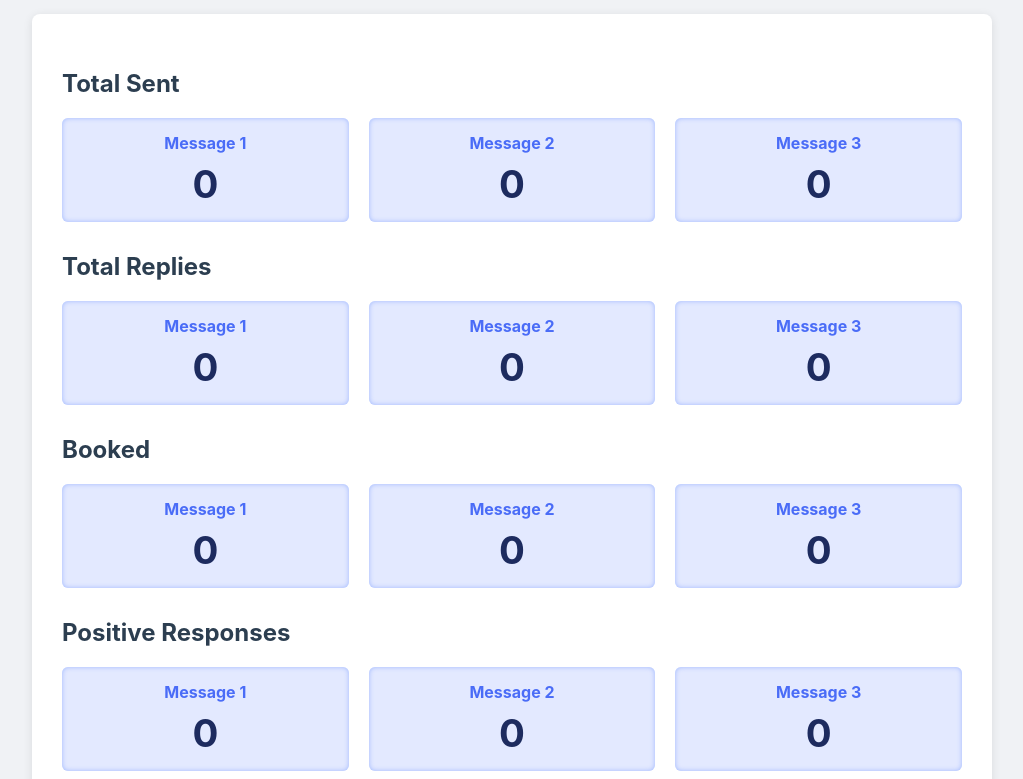
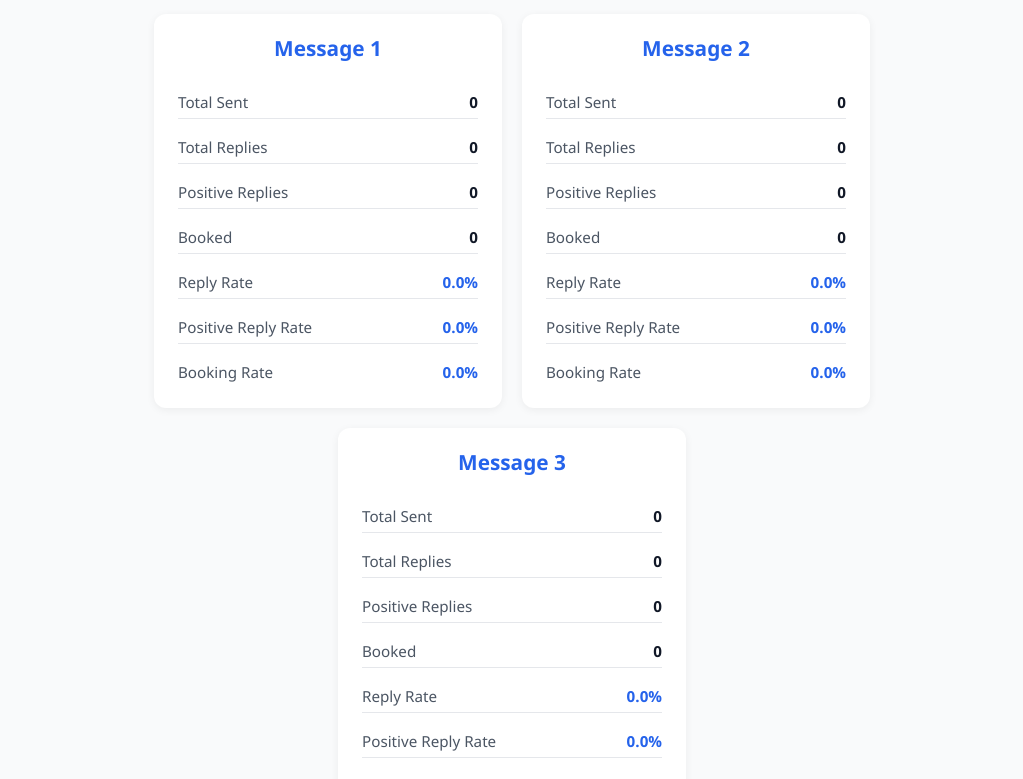
Before and after one commit to terrencechungong/JSON-FILES-FOR-FETCH, a plain HTML site: page index.html in a window 1280 px wide. Shown: the part 96-875 px from the top of the page, without its empty margins (128-1151 px from the left). Drawn offline with Linux system fonts and the light colour scheme.

Commit message:
Update index.html

```diff
--- a/index.html
+++ b/index.html
@@ -6,165 +6,123 @@
   <title>Cold SMS Metrics Dashboard</title>
   <style>
     body {
-    font-family: -apple-system, BlinkMacSystemFont, 'Segoe UI', Roboto, Oxygen,
-      Ubuntu, Cantarell, 'Open Sans', 'Helvetica Neue', sans-serif;
-    background: #f0f2f5;
+      font-family: 'Segoe UI', Tahoma, Geneva, Verdana, sans-serif;
+      background: #f9fafb;
       margin: 0;
       padding: 20px;
-    color: #333;
+      color: #1f2937;
     }
+
     h1 {
       text-align: center;
-    margin-bottom: 30px;
+      margin-bottom: 32px;
+      color: #111827;
+      font-size: 1.8rem;
     }
+
     .container {
-    max-width: 900px;
+      display: flex;
+      flex-wrap: wrap;
+      justify-content: center;
+      gap: 20px;
+      max-width: 1000px;
       margin: 0 auto;
-    background: white;
-    border-radius: 8px;
-    padding: 25px 30px;
-    box-shadow: 0 2px 10px rgb(0 0 0 / 0.1);
     }
-  .metrics-grid {
-    display: grid;
-    grid-template-columns: repeat(auto-fit, minmax(180px, 1fr));
-    gap: 20px;
+
+    .card {
+      background: #ffffff;
+      border-radius: 12px;
+      box-shadow: 0 2px 8px rgba(0, 0, 0, 0.06);
+      width: 300px;
+      padding: 20px 24px;
+      display: flex;
+      flex-direction: column;
+      gap: 12px;
     }
-  .metric-card {
-    background: #e3e9ff;
-    border-radius: 6px;
-    padding: 15px 20px;
+
+    .card h2 {
       text-align: center;
-    box-shadow: inset 0 0 5px #a0b8ff;
+      font-size: 1.3rem;
+      margin: 0 0 12px;
+      color: #2563eb;
     }
-  .metric-card h2 {
-    margin: 0 0 8px 0;
-    font-size: 1rem;
-    color: #4a6cf7;
+
+    .stat {
+      display: flex;
+      justify-content: space-between;
+      font-size: 0.95rem;
+      padding: 6px 0;
+      border-bottom: 1px solid #e5e7eb;
     }
-  .metric-value {
-    font-size: 2.4rem;
-    font-weight: 700;
-    color: #1d2b5f;
+
+    .stat:last-child {
+      border-bottom: none;
     }
-  .loading {
-    text-align: center;
-    font-size: 1.2rem;
-    color: #666;
-    margin-top: 40px;
+
+    .stat-label {
+      font-weight: 500;
+      color: #4b5563;
     }
-  @media (max-width: 500px) {
-    .metric-value {
-      font-size: 1.8rem;
+
+    .stat-value {
+      font-weight: 600;
+      color: #111827;
+    }
+
+    .rate {
+      color: #2563eb;
+    }
+
+    @media (max-width: 640px) {
+      h1 {
+        font-size: 1.5rem;
+      }
+
+      .card {
+        width: 100%;
+        max-width: 90vw;
       }
     }
   </style>
 </head>
 <body>
+
   <h1>Cold SMS Metrics Dashboard</h1>
-  <div class="container" id="metrics-container">
-    <div class="loading">Loading metrics...</div>
-  </div>
+  <div class="container" id="metricsContainer"></div>
 
   <script>
-  async function loadMetrics() {
-    try {
-      const res = await fetch('https://raw.githubusercontent.com/terrencechungong/JSON-FILES-FOR-FETCH/main/sms_metrics.json');
-      if (!res.ok) throw new Error('Failed to fetch metrics');
-      const data = await res.json();
+    const url = 'https://raw.githubusercontent.com/terrencechungong/JSON-FILES-FOR-FETCH/main/sms_metrics.json';
 
-      const container = document.getElementById('metrics-container');
-      container.innerHTML = ''; // Clear loading text
-
-      // Define groups for better layout
-      const groups = [
-        {
-          title: 'Total Sent',
-          keys: ['msg1TotalSent', 'msg2TotalSent', 'msg3TotalSent'],
-          labels: ['Message 1', 'Message 2', 'Message 3'],
-        },
-        {
-          title: 'Total Replies',
-          keys: ['msg1TotalReplies', 'msg2TotalReplies', 'msg3TotalReplies'],
-          labels: ['Message 1', 'Message 2', 'Message 3'],
-        },
-        {
-          title: 'Booked',
-          keys: ['msg1Booked', 'msg2Booked', 'msg3Booked'],
-          labels: ['Message 1', 'Message 2', 'Message 3'],
-        },
-        {
-          title: 'Positive Responses',
-          keys: ['msg1Positive', 'msg2Positive', 'msg3Positive'],
-          labels: ['Message 1', 'Message 2', 'Message 3'],
-        },
-        {
-          title: 'Reply Rates',
-          keys: ['msg1ReplyRate', 'msg2ReplyRate', 'msg3ReplyRate'],
-          labels: ['Message 1', 'Message 2', 'Message 3'],
-          isPercent: true,
-        },
-        {
-          title: 'Positive Reply Rates',
-          keys: ['msg1PositiveReplyRate', 'msg2PositiveReplyRate', 'msg3PositiveReplyRate'],
-          labels: ['Message 1', 'Message 2', 'Message 3'],
-          isPercent: true,
-        },
-        {
-          title: 'Booking Rates',
-          keys: ['msg1BookRate', 'msg2BookRate', 'msg3BookRate'],
-          labels: ['Message 1', 'Message 2', 'Message 3'],
-          isPercent: true,
-        }
-      ];
-
-      groups.forEach(group => {
-        const section = document.createElement('section');
-        const heading = document.createElement('h2');
-        heading.textContent = group.title;
-        heading.style.color = '#2c3e50';
-        heading.style.marginTop = '30px';
-        section.appendChild(heading);
-
-        const grid = document.createElement('div');
-        grid.className = 'metrics-grid';
-
-        group.keys.forEach((key, i) => {
-          const card = document.createElement('div');
-          card.className = 'metric-card';
-
-          const label = document.createElement('h2');
-          label.textContent = group.labels[i];
-          card.appendChild(label);
-
-          const value = document.createElement('div');
-          value.className = 'metric-value';
-
-          let val = data[key];
-          if (group.isPercent) {
-            val = (val * 100).toFixed(1) + '%';
-          } else {
-            val = val.toLocaleString();
+    function formatPercent(num) {
+      return (num * 100).toFixed(1) + '%';
     }
 
-          value.textContent = val;
-          card.appendChild(value);
+    fetch(url)
+      .then(res => res.json())
+      .then(data => {
+        const container = document.getElementById('metricsContainer');
 
-          grid.appendChild(card);
+        for (let i = 1; i <= 3; i++) {
+          const card = document.createElement('div');
+          card.className = 'card';
+          card.innerHTML = `
+            <h2>Message ${i}</h2>
+            <div class="stat"><span class="stat-label">Total Sent</span><span class="stat-value">${data['msg'+i+'TotalSent']}</span></div>
+            <div class="stat"><span class="stat-label">Total Replies</span><span class="stat-value">${data['msg'+i+'TotalReplies']}</span></div>
+            <div class="stat"><span class="stat-label">Positive Replies</span><span class="stat-value">${data['msg'+i+'Positive']}</span></div>
+            <div class="stat"><span class="stat-label">Booked</span><span class="stat-value">${data['msg'+i+'Booked']}</span></div>
+            <div class="stat"><span class="stat-label">Reply Rate</span><span class="stat-value rate">${formatPercent(data['msg'+i+'ReplyRate'])}</span></div>
+            <div class="stat"><span class="stat-label">Positive Reply Rate</span><span class="stat-value rate">${formatPercent(data['msg'+i+'PositiveReplyRate'])}</span></div>
+            <div class="stat"><span class="stat-label">Booking Rate</span><span class="stat-value rate">${formatPercent(data['msg'+i+'BookRate'])}</span></div>
+          `;
+          container.appendChild(card);
+        }
+      })
+      .catch(err => {
+        console.error('Error loading JSON:', err);
+        document.getElementById('metricsContainer').innerHTML = '<p style="color:red; text-align:center;">Failed to load metrics.</p>';
       });
+  </script>
 
-        section.appendChild(grid);
-        container.appendChild(section);
-      });
-
-    } catch (err) {
-      const container = document.getElementById('metrics-container');
-      container.innerHTML = `<p style="color:red; text-align:center;">Error loading metrics: ${err.message}</p>`;
-      console.error(err);
-    }
-  }
-
-  loadMetrics();
-</script>
 </body>
 </html>
```
Lines whose indentation alone changed are shown as unchanged.
